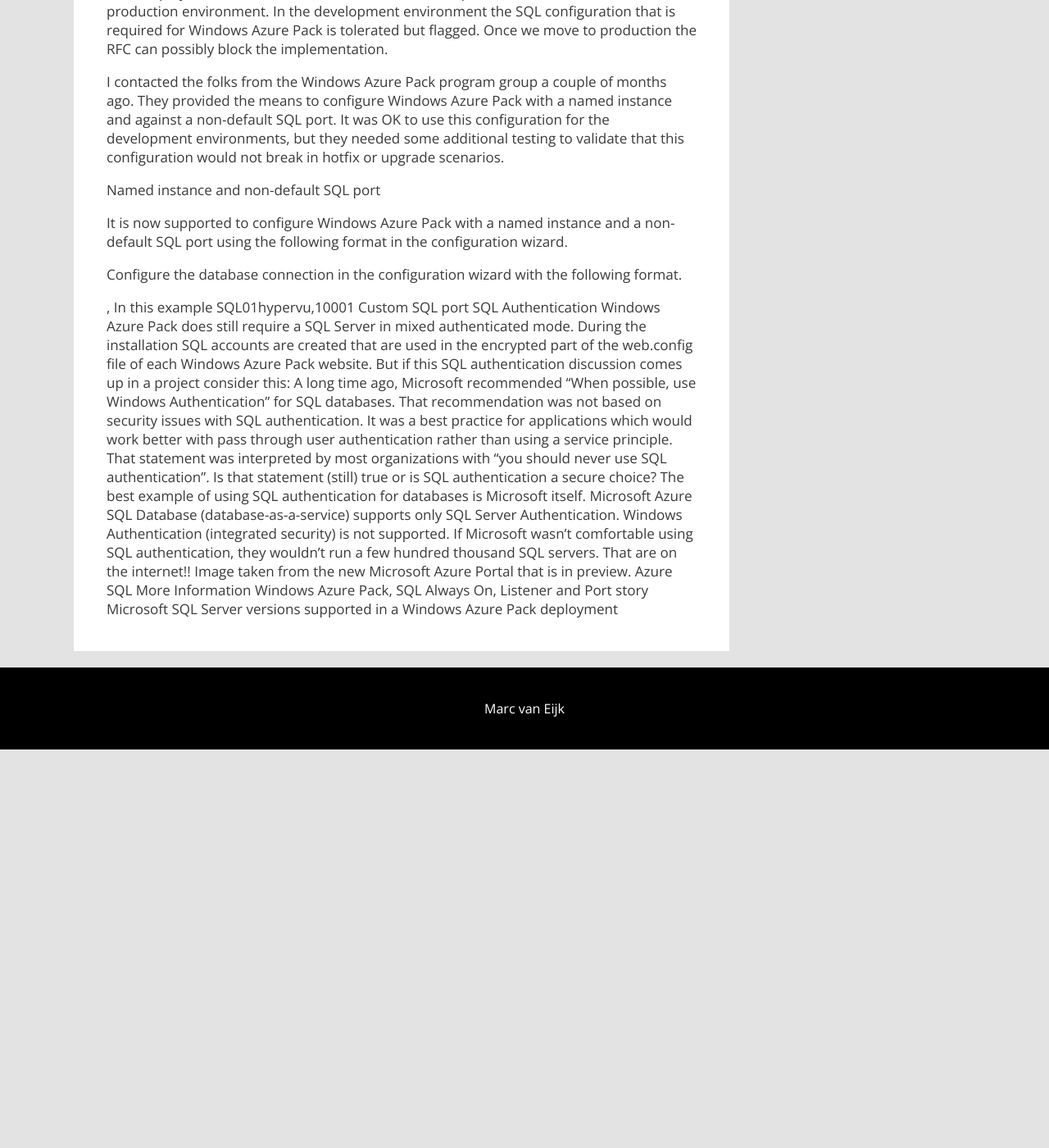
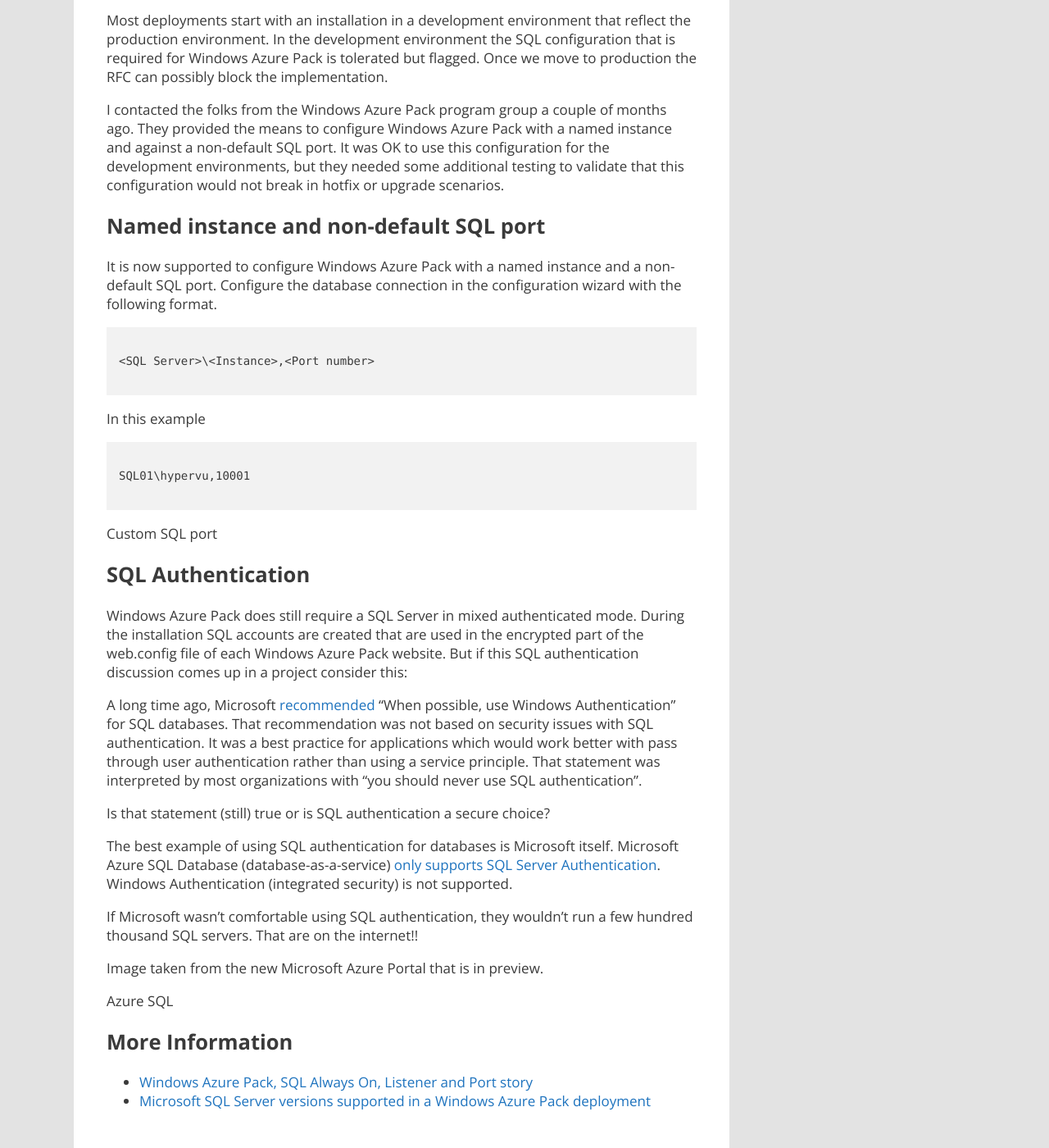
Before and after one commit to marcvaneijk/marcvaneijk.old, a Jekyll site: the page built from _posts/2014-07-23-wapnamedinstance.md, in a window 1280 px wide and 1400 px high, scrolled down 857 px. Shown: the whole window at 82% size. Built offline with Jekyll 4.4.1, drawn with Linux system fonts in a browser that asks for light colours; nearby versions of some CDN libraries; before the commit the page ends 1771 px from its top, so only the background shows below that; some of the changed text lies outside the part shown.

Commit message:
Update 2014-07-23-wapnamedinstance.md

````diff
--- a/_posts/2014-07-23-wapnamedinstance.md
+++ b/_posts/2014-07-23-wapnamedinstance.md
@@ -10,38 +10,40 @@ Installing Windows Azure Pack in a lab environment is relatively easy. You contr
 How different is this when you implement Windows Azure Pack in a Service Provider or Enterprise Organization environment. All kind of security requirements are in place. Each change in the environment is preceded by a request for change procedure. Planning, prerequisites and design documents are essential from the start of the project. If you have not invested in these upfront you will find yourself confronted with a new change each time that, in its turn, results in another RFC with accompanying handling time. Within a couple of days your teeth marks will be visible in the steering wheel of your car.
 
 (Previously) a prerequisite for Windows Azure Pack:
-•Windows Azure Pack requires a SQL server running in mixed authentication mode and the SQL instance must be running on the default SQL port 1433
+- Windows Azure Pack requires a SQL server running in mixed authentication mode and the SQL instance must be running on the default SQL port 1433
 
 But the security policy at the Enterprise Organization or Service Provider dictates:
-•The SQL Server must be in Windows Authenticated mode only using a named instance and non-default SQL port
+- The SQL Server must be in Windows Authenticated mode only using a named instance and non-default SQL port
 
 Most deployments start with an installation in a development environment that reflect the production environment. In the development environment the SQL configuration that is required for Windows Azure Pack is tolerated but flagged. Once we move to production the RFC can possibly block the implementation.
 
 I contacted the folks from the Windows Azure Pack program group a couple of months ago. They provided the means to configure Windows Azure Pack with a named instance and against a non-default SQL port. It was OK to use this configuration for the development environments, but they needed some additional testing to validate that this configuration would not break in hotfix or upgrade scenarios.
 
-Named instance and non-default SQL port
+## Named instance and non-default SQL port
 
-It is now supported to configure Windows Azure Pack with a named instance and a non-default SQL port using the following format in the configuration wizard.
+It is now supported to configure Windows Azure Pack with a named instance and a non-default SQL port. Configure the database connection in the configuration wizard with the following format.
 
-Configure the database connection in the configuration wizard with the following format.
-
-<SQL Server><Instance>,<Port number>
+```
+<SQL Server>\<Instance>,<Port number>
+```
 
 In this example
 
-SQL01hypervu,10001
+```
+SQL01\hypervu,10001
+```
 
 Custom SQL port
 
-SQL Authentication
+## SQL Authentication
 
 Windows Azure Pack does still require a SQL Server in mixed authenticated mode. During the installation SQL accounts are created that are used in the encrypted part of the web.config file of each Windows Azure Pack website. But if this SQL authentication discussion comes up in a project consider this:
 
-A long time ago, Microsoft recommended “When possible, use Windows Authentication” for SQL databases. That recommendation was not based on security issues with SQL authentication. It was a best practice for applications which would work better with pass through user authentication rather than using a service principle. That statement was interpreted by most organizations with “you should never use SQL authentication”.
+A long time ago, Microsoft [recommended](http://technet.microsoft.com/en-us/library/aa905171(v=SQL.80).aspx) “When possible, use Windows Authentication” for SQL databases. That recommendation was not based on security issues with SQL authentication. It was a best practice for applications which would work better with pass through user authentication rather than using a service principle. That statement was interpreted by most organizations with “you should never use SQL authentication”.
 
 Is that statement (still) true or is SQL authentication a secure choice?
 
-The best example of using SQL authentication for databases is Microsoft itself. Microsoft Azure SQL Database (database-as-a-service) supports only SQL Server Authentication. Windows Authentication (integrated security) is not supported.
+The best example of using SQL authentication for databases is Microsoft itself. Microsoft Azure SQL Database (database-as-a-service) [only supports SQL Server Authentication](http://msdn.microsoft.com/en-us/library/ff394108.aspx#authentication). Windows Authentication (integrated security) is not supported.
 
 If Microsoft wasn’t comfortable using SQL authentication, they wouldn’t run a few hundred thousand SQL servers. That are on the internet!!
 
@@ -49,8 +51,7 @@ Image taken from the new Microsoft Azure Portal that is in preview.
 
 Azure SQL
 
-More Information
+## More Information
 
-Windows Azure Pack, SQL Always On, Listener and Port story
-
-Microsoft SQL Server versions supported in a Windows Azure Pack deployment
+- [Windows Azure Pack, SQL Always On, Listener and Port story](http://www.vnext.be/2014/06/13/windows-azure-pack-sql-always-on-listener-and-port-story/)
+- [Microsoft SQL Server versions supported in a Windows Azure Pack deployment](http://technet.microsoft.com/en-us/library/dn469343.aspx)
````
